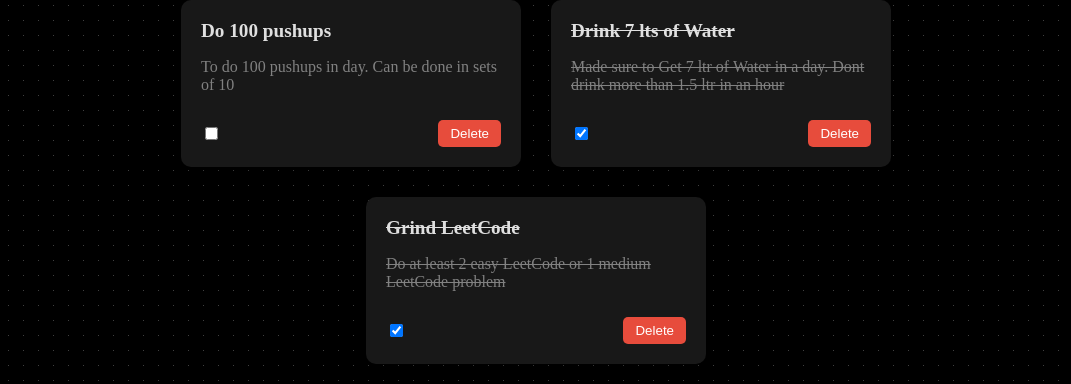
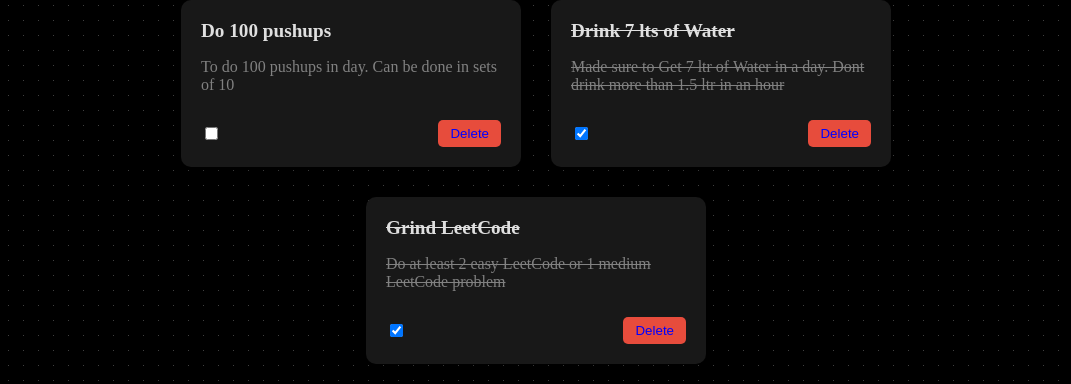
Before and after one commit to toheedakhtar/angular-todoApp, an Angular app in the folder todoApp/: page / in a window 1280 px wide. Shown: the part 437-821 px from the top of the page, without its empty margins (104-1175 px from the left). Built offline with nearby package versions, Linux system fonts and the light colour scheme.

Commit message:
Added todo-item component HTML and CSS files.

```diff
--- a/todoApp/src/app/Component/todo-item/todo-item.component.html
+++ b/todoApp/src/app/Component/todo-item/todo-item.component.html
@@ -6,6 +6,6 @@
     <div class="todo-actions">
         <input type="checkbox" (click)="onCheckBoxClick(todo)" [checked]="!todo.active">
         <label for="check"></label>
-        <button class="del-btn" (click)="onClick(todo)">Delete</button>
+        <button class="del-btn" (click)="onClick(todo)" style="color: blue;">Delete</button>
     </div>
 </div>
```
